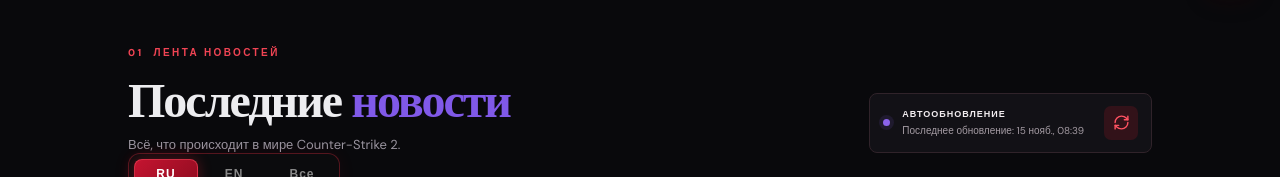
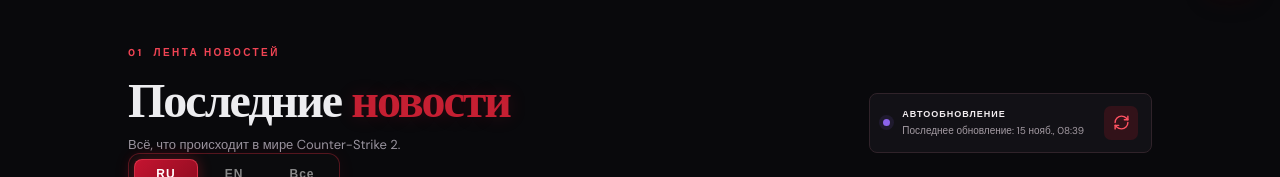
Before and after one commit to noabetterthenu/cs2-motion-news, a React (Vite) app: page / in a window 1280 px wide. Shown: the part 775-952 px from the top of the page. Built offline with nearby package versions, Linux system fonts and the light colour scheme.

Commit message:
Update style.css

```diff
--- a/src/style.css
+++ b/src/style.css
@@ -1116,3 +1116,9 @@ footer .brand {
     font-size: 10px;
   }
 }
+/* DARK CRIMSON — цвет заголовков */
+.section-heading h2 span,
+.about-section h2 span {
+  color: #c51f32;
+  text-shadow: 0 0 18px rgba(197, 31, 50, 0.2);
+}
```
